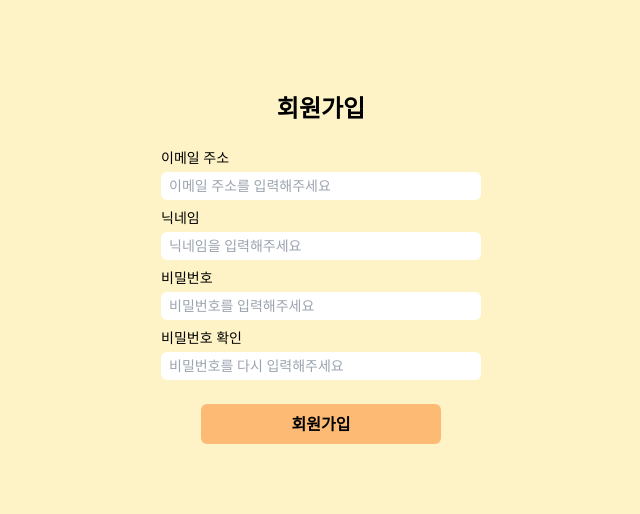
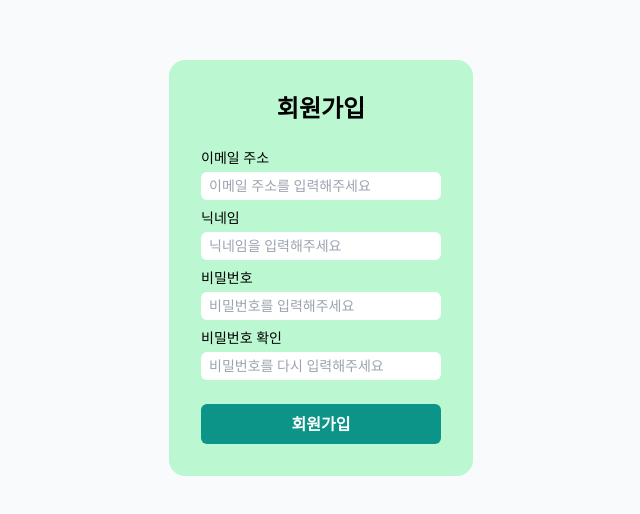
Before and after one commit to Auxilia606/my-album-frontend, a React (Create React App) app: page /join in a window 1280 px wide. Shown: the part 132-646 px from the top of the page, without its empty margins (319-959 px from the left). Built offline with nearby package versions, Linux system fonts and the light colour scheme.

Commit message:
style(page): 페이지 기본 스타일 수정

```diff
--- a/src/App.tsx
+++ b/src/App.tsx
@@ -14,7 +14,7 @@ const queryClient = new QueryClient({
 const App = () => {
   return (
     <QueryClientProvider client={queryClient}>
-      <Container className="bg-amber-100 h-full items-center justify-center">
+      <Container className="bg-gray-50 h-full items-center justify-center">
         <Router />
       </Container>
     </QueryClientProvider>
--- a/src/components/input/InputSection.tsx
+++ b/src/components/input/InputSection.tsx
@@ -17,7 +17,7 @@ export const InputSection: React.FC<InputSectionProps> = React.forwardRef<
       </div>
       <div className="flex gap-2">
         <input
-          className="bg-white rounded-md w-80 px-2 py-1 text-sm"
+          className="bg-white rounded-md w-60 px-2 py-1 text-sm"
           {...inputProps}
           ref={ref}
         />
--- a/src/pages/join/Join.tsx
+++ b/src/pages/join/Join.tsx
@@ -33,7 +33,7 @@ export const Join = () => {
 
   return (
     <form onSubmit={handleSubmit(onValid, onInvalid)}>
-      <Container className="items-center justify-center gap-6">
+      <Container className="items-center justify-center gap-6 p-8 rounded-2xl bg-green-200">
         <Title className="text-2xl">회원가입</Title>
         <div className="flex flex-col gap-2">
           <InputSection
@@ -79,7 +79,10 @@ export const Join = () => {
             })}
           />
         </div>
-        <Button type="submit" className="bg-orange-300 w-60 p-2 font-bold">
+        <Button
+          type="submit"
+          className="bg-teal-600 text-white w-60 p-2 font-bold"
+        >
           회원가입
         </Button>
       </Container>
--- a/src/pages/login/Login.tsx
+++ b/src/pages/login/Login.tsx
@@ -35,7 +35,7 @@ export const Login = () => {
 
   return (
     <form onSubmit={handleSubmit(onLogin)}>
-      <Container className="items-center justify-center gap-4">
+      <Container className="items-center justify-center gap-4 p-8 rounded-2xl bg-green-200">
         <Image src={Logo} className="w-20 h-20" />
         <Title className="text-black text-2xl">앨범 공유하기</Title>
         <input
@@ -51,7 +51,7 @@ export const Login = () => {
           {...register("password")}
         />
         <Button
-          className="bg-lime-500 w-60 p-2 font-bold text-gray-100"
+          className="bg-teal-600 w-60 p-2 font-bold text-gray-100"
           type="submit"
         >
           로그인
```
